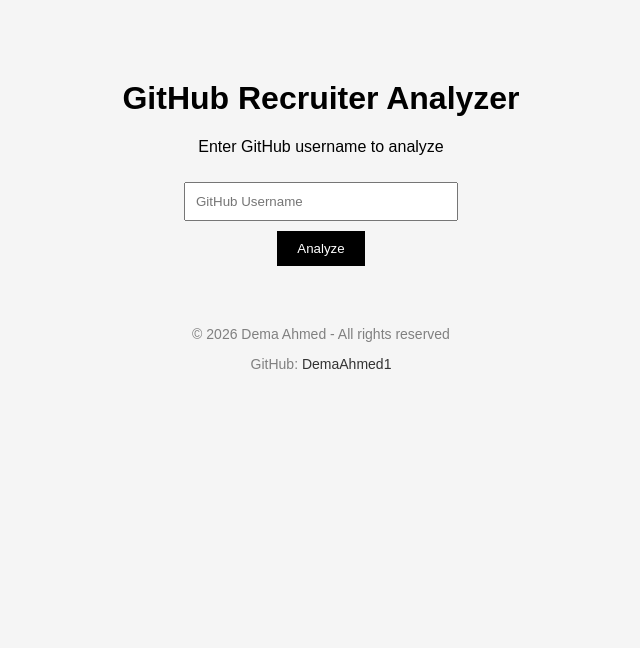
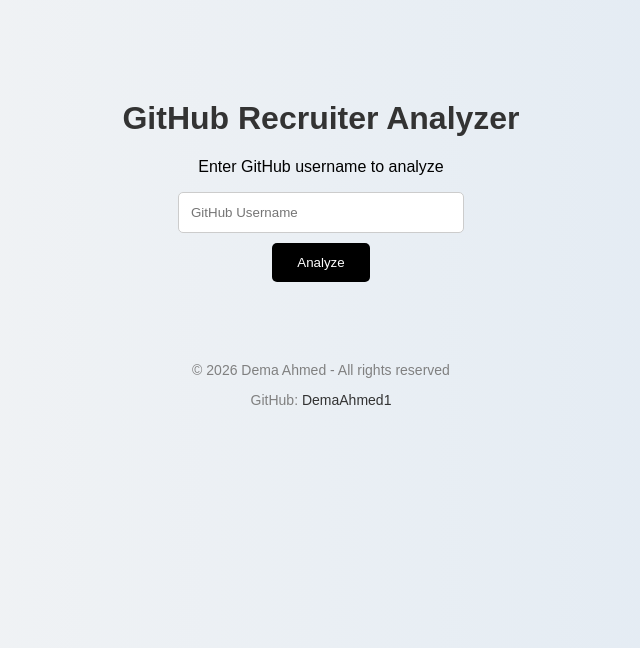
Before and after one commit to DemaAhmed1/github-recruiter-analyzer, a Flask app: page / in a window 1280 px wide. Shown: the top 648 px of the page, without its empty margins (319-959 px from the left). Run offline with Flask 3, Linux system fonts and the light colour scheme.

Commit message:
improve UI design

```diff
--- a/templates/index.html
+++ b/templates/index.html
@@ -7,30 +7,37 @@
 body {
 font-family: Arial, sans-serif;
 text-align: center;
-margin-top: 80px;
-background-color: #f5f5f5;
+background: linear-gradient(to right, #f5f5f5, #dfe9f3);
+margin-top: 100px;
+}
+
+h1 {
+color: #333;
 }
 
 input {
-padding: 10px;
-width: 250px;
-margin: 10px;
+padding: 12px;
+width: 260px;
+border: 1px solid #ccc;
+border-radius: 5px;
 }
 
 button {
-padding: 10px 20px;
+padding: 12px 25px;
 background-color: black;
 color: white;
 border: none;
+border-radius: 5px;
+margin-top: 10px;
 cursor: pointer;
 }
 
 button:hover {
-background-color: gray;
+background-color: #333;
 }
 
 footer {
-margin-top: 60px;
+margin-top: 80px;
 font-size: 14px;
 color: gray;
 }
```
